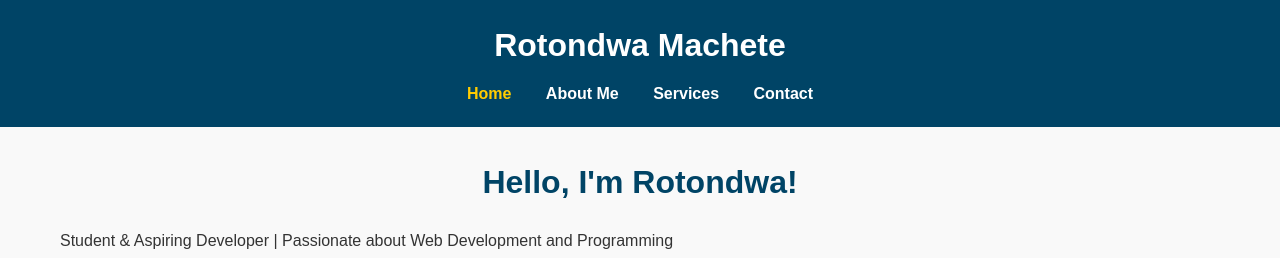
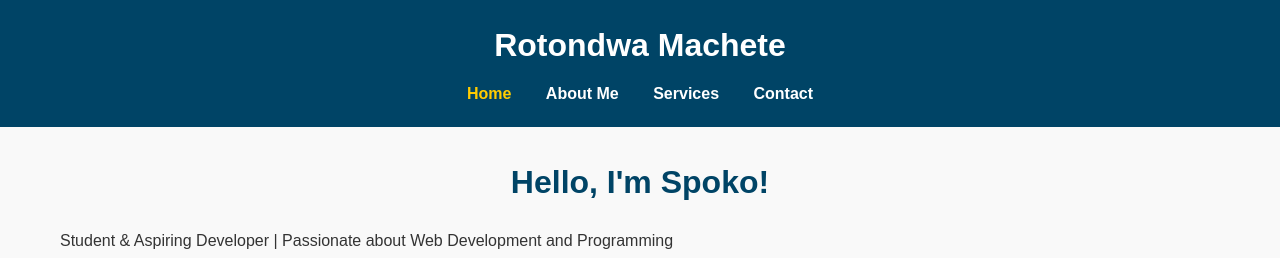
Before and after one commit to Bokang-macs/Portfolio, a plain HTML site: page index.html in a window 1280 px wide. Shown: the top 258 px of the page. Drawn offline with Linux system fonts and the light colour scheme.

Commit message:
Update index.html

```diff
--- a/index.html
+++ b/index.html
@@ -22,7 +22,7 @@
 
   <!-- Hero Section -->
   <section class="hero">
-    <h2>Hello, I'm Rotondwa!</h2>
+    <h2>Hello, I'm Spoko!</h2>
     <p>Student & Aspiring Developer | Passionate about Web Development and Programming</p>
     <img src="Images\IMG .jpg" alt="Rotondwa Machete" width="200">
     <p class="caption">📸 My professional profile</p>
```
